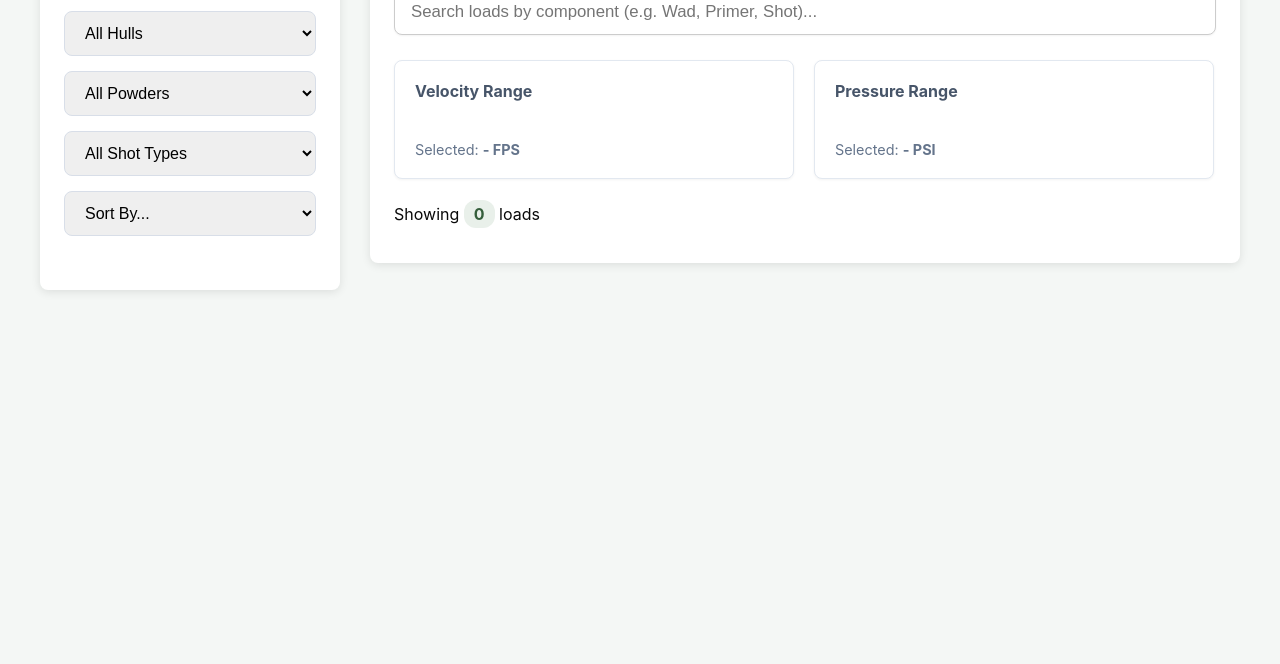
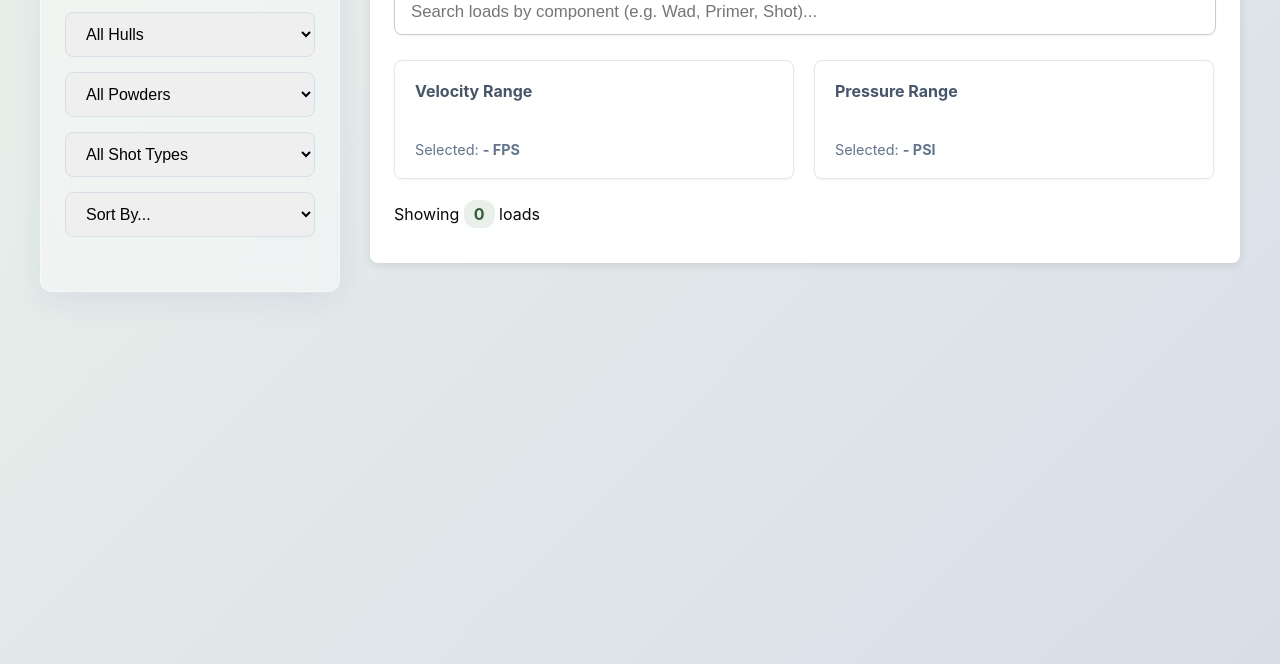
Before and after one commit to ElliotFackler/ballistic-load-finder, a website: page search.htm in a window 1280 px wide. Shown: the part 136-800 px from the top of the page. Drawn offline with nearby package versions, Linux system fonts and the light colour scheme.

Commit message:
Improve background of sidebar filter

```diff
--- a/search.htm
+++ b/search.htm
@@ -10,8 +10,9 @@
         body {
             font-family: sans-serif;
             padding: 20px;
-            background: #f4f4f4;
+            background: linear-gradient(135deg, #e9f0ea 0%, #d8dee8 100%);
             margin: 0;
+            min-height: 100vh;
         }
 
         .page-wrapper {
@@ -25,10 +26,13 @@
         .sidebar {
             width: 300px;
             flex-shrink: 0;
-            background: white;
+            background: rgba(255, 255, 255, 0.4);
+            backdrop-filter: blur(12px);
+            -webkit-backdrop-filter: blur(12px);
+            border: 1px solid rgba(255, 255, 255, 0.5);
             padding: 24px;
-            border-radius: 8px;
-            box-shadow: 0 2px 10px rgba(0, 0, 0, 0.1);
+            border-radius: 12px;
+            box-shadow: 0 8px 32px 0 rgba(31, 38, 135, 0.07);
             position: sticky;
             top: 20px;
         }
--- a/style.css
+++ b/style.css
@@ -6,8 +6,6 @@
 
 body {
     font-family: 'Inter', system-ui, sans-serif;
-    background-color: #f4f7f5;
-    /* Soft light green tinted background */
     color: #090909;
     /* Text color */
 }
```
Also changed, not shown: package.json (added, +7 -0 lines), 1 other file.
